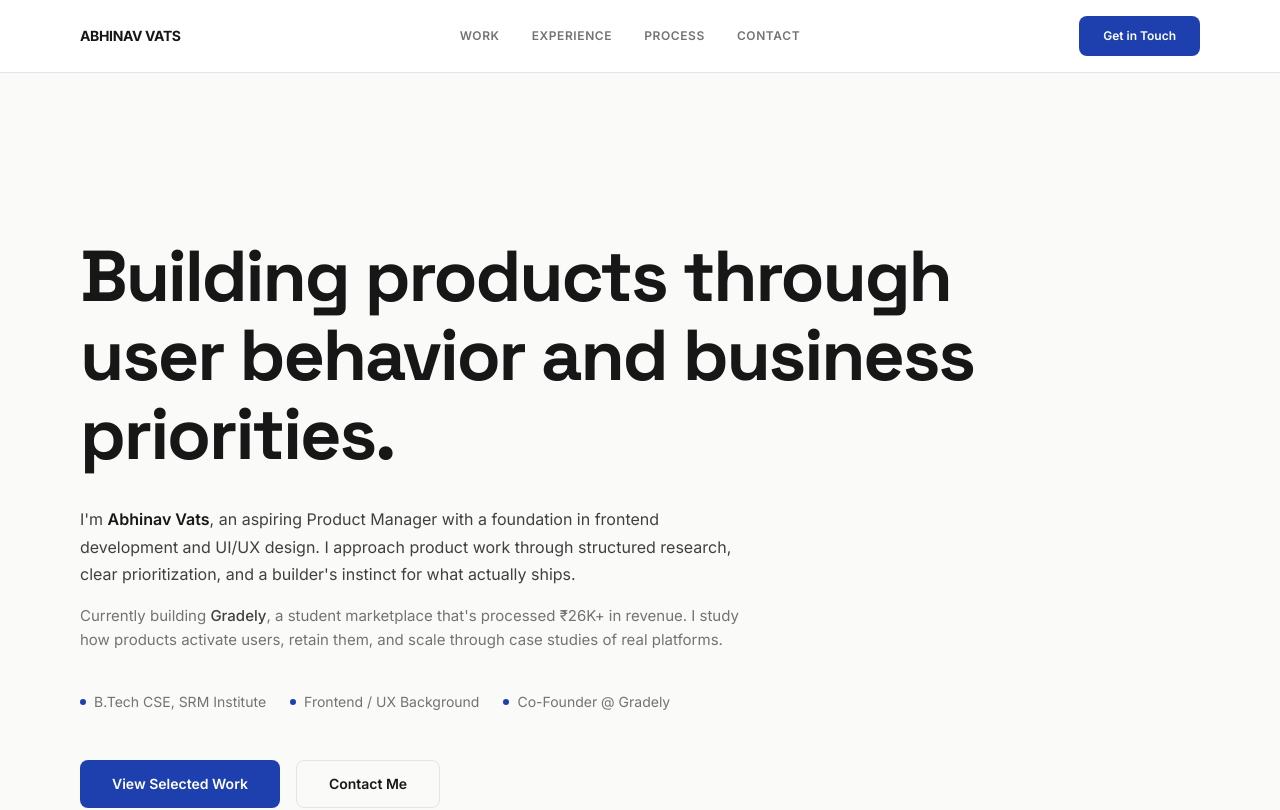
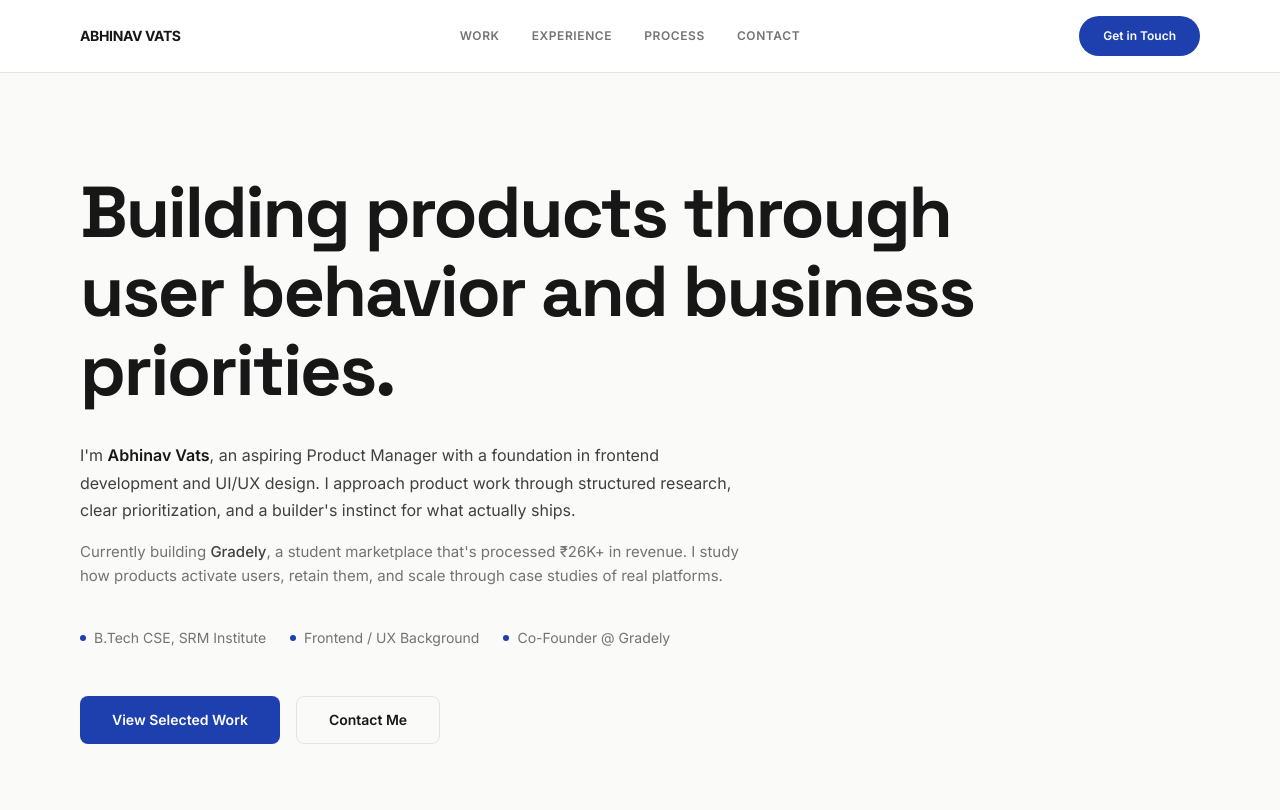
Before and after one commit to Avisav24/Product-Management-Portfolio, a Next.js app: page / in a window 1280 px wide. Shown: the top 810 px of the page. Built offline with nearby package versions, Linux system fonts and the light colour scheme.

Commit message:
fix: reduce top spacing and make nav button rounded

```diff
--- a/src/app/page.tsx
+++ b/src/app/page.tsx
@@ -27,14 +27,14 @@ export default function Home() {
           </div>
           <Link
             href="#contact"
-            className="hidden sm:inline-flex items-center justify-center h-10 px-6 rounded-lg bg-[var(--accent)] text-white text-xs font-semibold hover:bg-[var(--accent-hover)] transition-all"
+            className="hidden sm:inline-flex items-center justify-center h-10 px-6 rounded-full bg-[var(--accent)] text-white text-xs font-semibold hover:bg-[var(--accent-hover)] transition-all"
           >
             Get in Touch
           </Link>
         </div>
       </nav>
 
-      <div className="relative mx-auto max-w-[1280px] px-6 lg:px-20 pt-32 pb-20">
+      <div className="relative mx-auto max-w-[1280px] px-6 lg:px-20 pt-16 pb-20">
 
         {/* Hero Section */}
         <section className="section">
```
